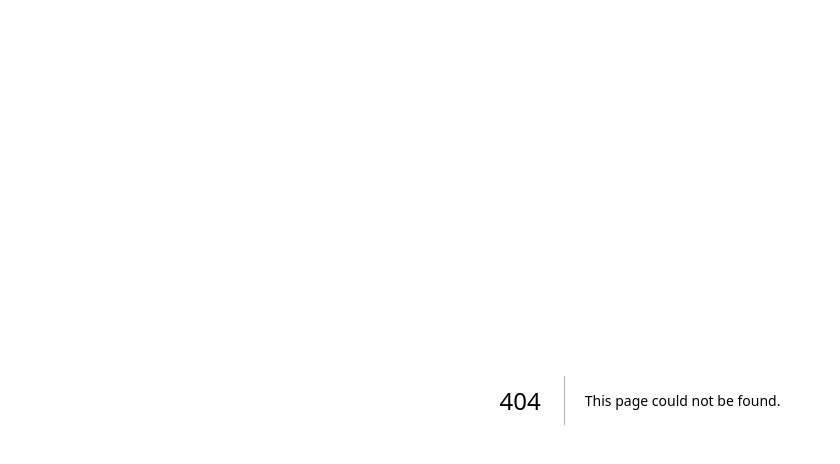
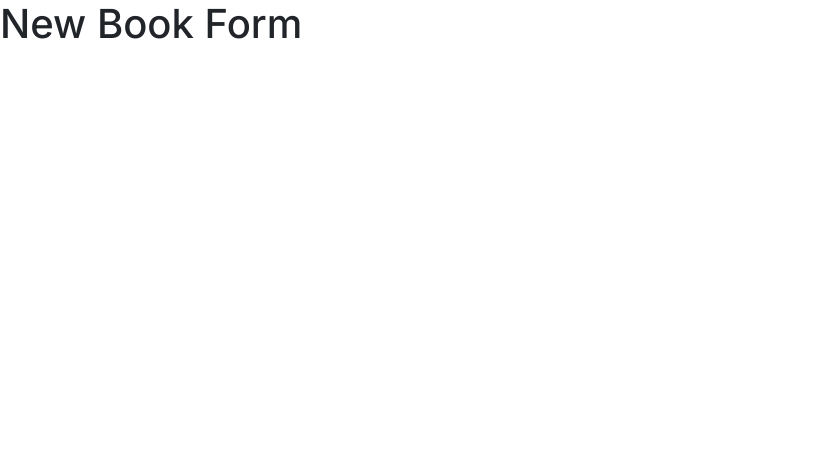
Before and after one commit to egeste/mmhmm-books-egeste, a Next.js app: page /new in a window 1280 px wide. Before the commit this address had no page. Shown: the top 464 px of the page, without its empty margins (0-840 px from the left). Built offline with nearby package versions, Linux system fonts and the light colour scheme.

Commit message:
Add API, prototype book index, new book + button

```diff
--- /dev/null
+++ b/src/app/new/page.tsx
@@ -0,0 +1,7 @@
+export default function NewBook() {
+  return (
+    <main>
+      <h1>New Book Form</h1>
+    </main>
+  )
+}
--- /dev/null
+++ b/src/global.d.ts
@@ -0,0 +1,7 @@
+interface Book {
+  id : string
+  description : string
+  imageUrl : string
+  author : string
+  title : string
+}
```
Also changed, not shown: src/app/page.tsx (+21 -3 lines), src/util/api.ts (added, +8 -0 lines).
